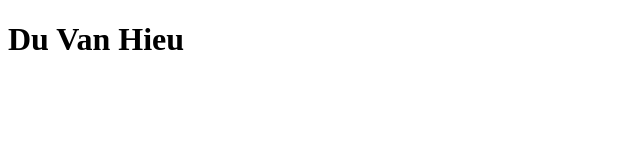
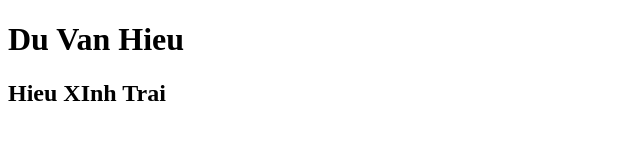
Before and after one commit to DuHieu/testgit, a plain HTML site: page index.html in a window 1280 px wide. Shown: the whole page, without its empty margins (0-640 px from the left). Drawn offline with Linux system fonts and the light colour scheme.

Commit message:
Update index.html

```diff
--- a/index.html
+++ b/index.html
@@ -8,5 +8,6 @@
 </head>
 <body>
     <h1>Du Van Hieu</h1>
+    <h2>Hieu XInh Trai</h2>
 </body>
 </html>
```
